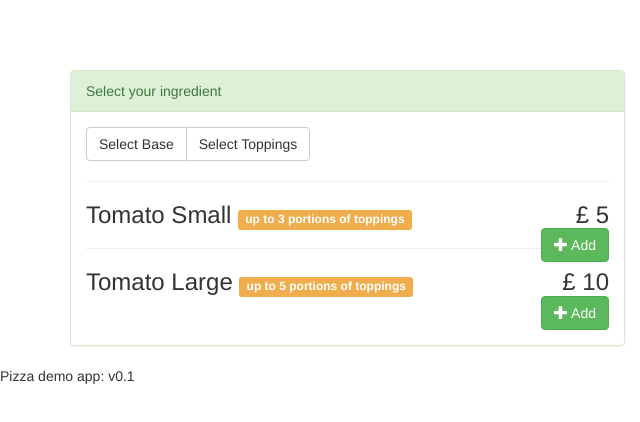
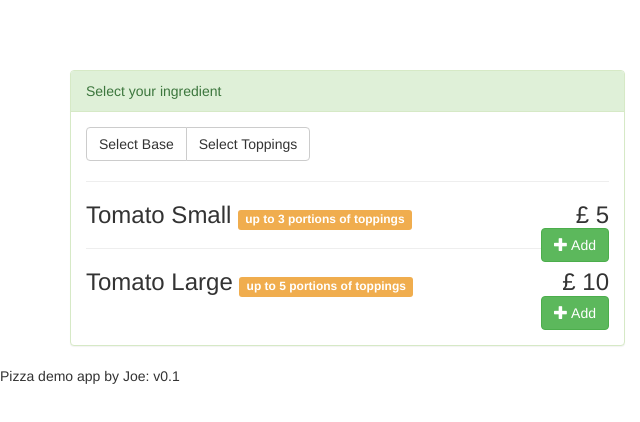
Before and after one commit to joezhouOxford/Pizza, a website: page app/index.html in a window 1280 px wide. Shown: the top 422 px of the page, 0-640 px from the left. Drawn offline with nearby package versions, Linux system fonts and the light colour scheme; some packages are replaced by stand-ins of ours.

Commit message:
heroku deployment

```diff
--- a/app/index.html
+++ b/app/index.html
@@ -36,7 +36,7 @@
     <div ng-view></div>
 </div>
 
-<div>Pizza demo app: v<span app-version></span></div>
+<div>Pizza demo app by Joe: v<span app-version></span></div>
 <!-- angular -->
 <script type="text/javascript" src="bower/angular/angular.min.js"></script>
 <script type="text/javascript" src="bower/angular-route/angular-route.min.js"></script>
```
